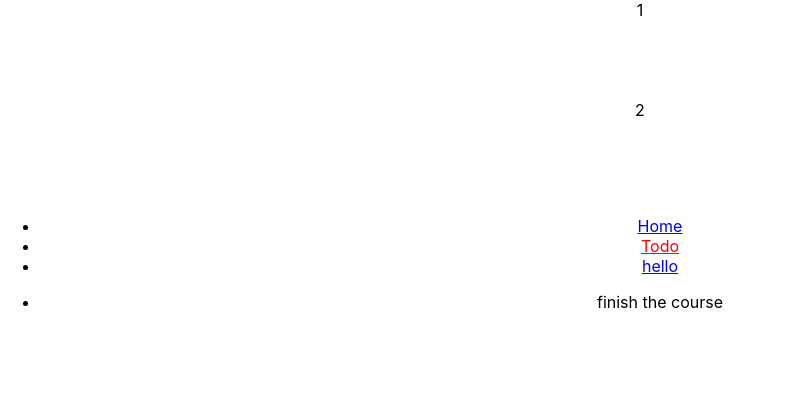
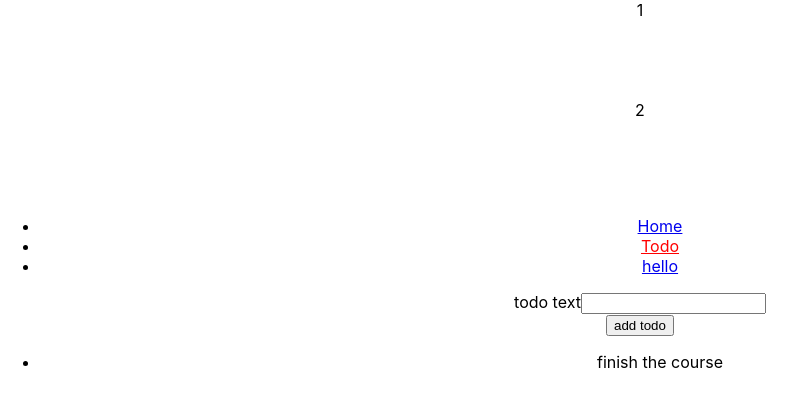
Before and after one commit to alieeeeeeeen/infinite-scroll, a React (Create React App) app: page /todo in a window 1280 px wide. Shown: the top 406 px of the page, without its empty margins (0-806 px from the left). Built offline with nearby package versions, Linux system fonts and the light colour scheme.

Commit message:
add todo list

```diff
--- a/src/App.tsx
+++ b/src/App.tsx
@@ -8,6 +8,7 @@
 import Posts from './components/post';
 import Form from './components/form';
 import TodoList from './components/todolist';
+import NewTodo from './components/newtodo';
 
 interface arrState {
   arr: number[]
@@ -56,7 +57,12 @@
           </ul>
           <Route path="/" exact component={Posts} />
           <Route path="/admin" exact component={Form} />
-          <Route path="/todo" render={(props) => (<TodoList items={todos} {...props}/>)} />
+          <Route path="/todo" render={(props) => (
+            <>
+              <NewTodo />
+              <TodoList items={todos} {...props}/>
+            </>
+          )} />
         </Router>
     </div>
   );
--- /dev/null
+++ b/src/components/newtodo.tsx
@@ -0,0 +1,23 @@
+import React, { useRef } from 'react';
+
+const NewTodo: React.FC = () => {
+
+    const textInputRef = useRef<HTMLInputElement>(null);
+
+    const todosubmitHandler = (event: React.FormEvent) => {
+        event.preventDefault();
+        const enterText = textInputRef.current!.value;
+    }
+
+    return (
+    <form onSubmit={todosubmitHandler}>
+        <div>
+            <label htmlFor="todo-text">todo text</label>
+            <input type="text" id="todo-text" ref={textInputRef}/>
+        </div>
+        <button type="submit">add todo</button>
+    </form>
+    )
+}
+
+export default NewTodo;
--- a/src/components/todolist.tsx
+++ b/src/components/todolist.tsx
@@ -5,7 +5,6 @@
 }
 
 const TodoList: React.FC<TodoProps> = (props) => {
-    console.log(props)
     return <ul>
         {props.items.map(v => <li key={v.id}>{v.text}</li>)}
     </ul>
```
